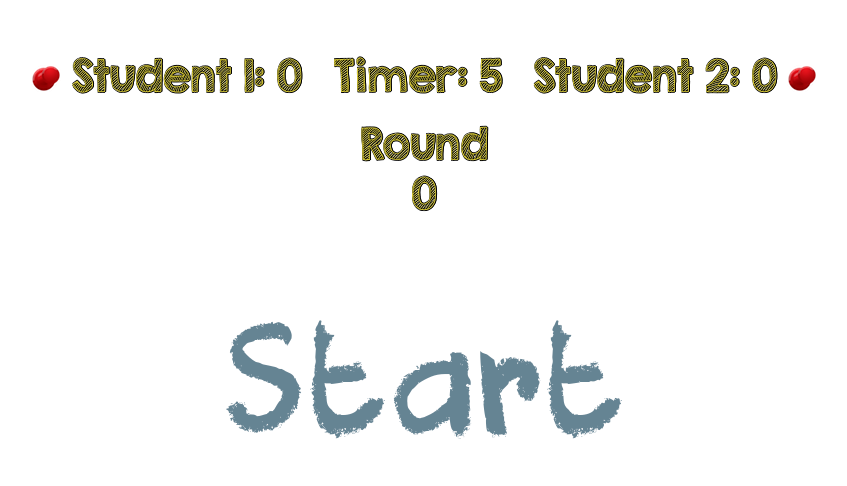
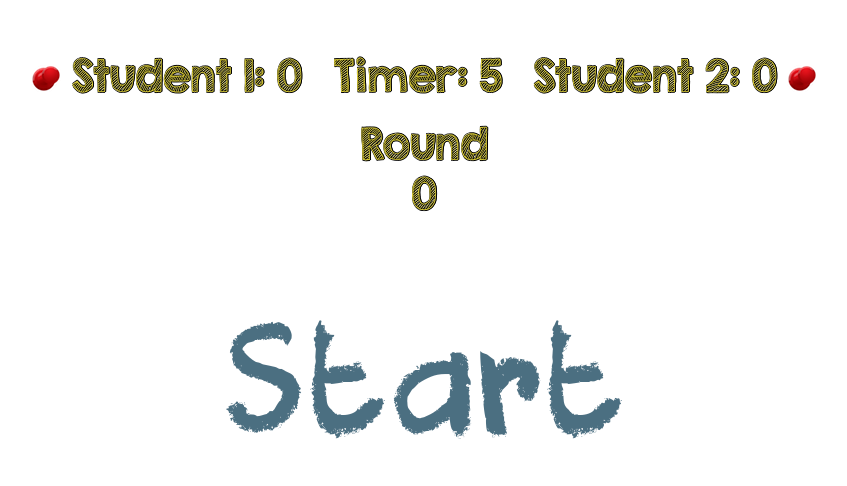
Before and after one commit to zkao04/Project-1, a plain HTML site: page index.html in a window 1280 px wide. Shown: the whole page, without its empty margins (216-1063 px from the left). Drawn offline with nearby package versions, Linux system fonts and the light colour scheme.

Commit message:
change opacity

```diff
--- a/style.css
+++ b/style.css
@@ -28,7 +28,7 @@ body {
   color: white;
   font-size: 150px;
   font-style: bold;
-  opacity: 0.6;
+  opacity: 0.7;
   text-align: center;
   margin-top: 100px;
   -webkit-animation: myfirst 5s linear 2s infinite alternate; /* Chrome, Safari, Opera */
```
